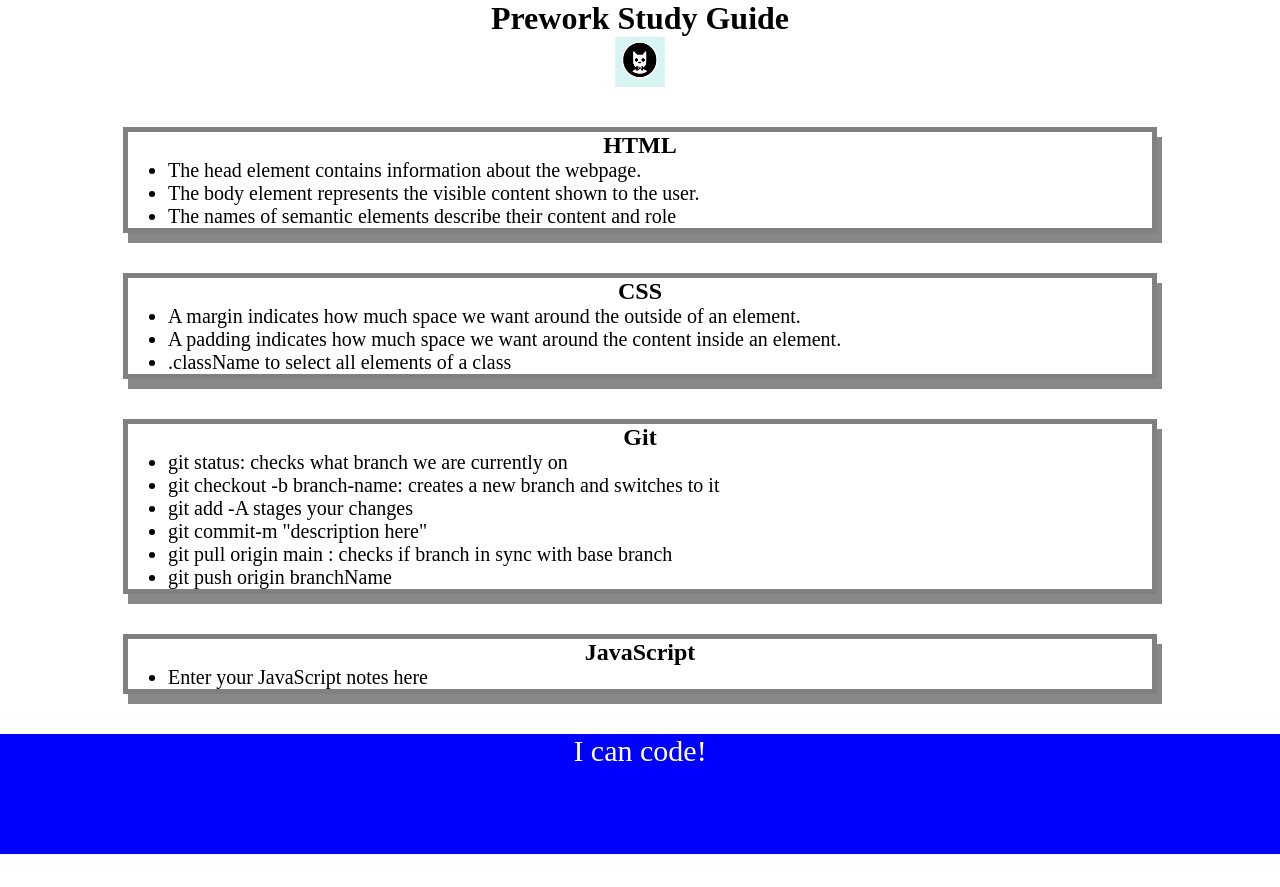
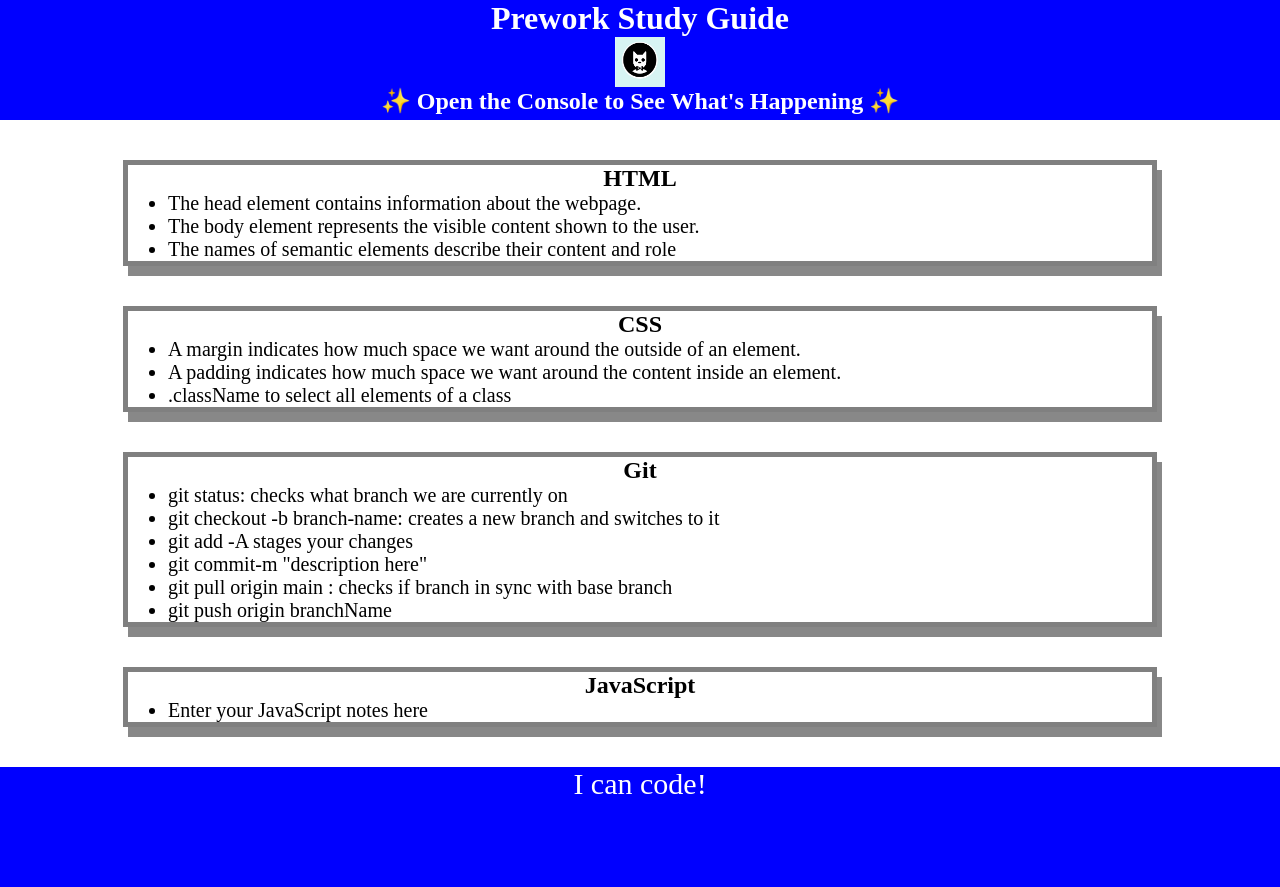
Before and after one commit to jewilli8/prework-study-guide, a plain HTML site: page index.html in a window 1280 px wide. Before the commit the page ends 854 px from the top, so only its background shows below. Drawn offline with Linux system fonts and the light colour scheme.

Commit message:
Fixed header CSS

```diff
--- /dev/null
+++ b/assets/script.js
@@ -0,0 +1,2 @@
+const topics = "HTML, CSS, Git, Javascript";
+console.log(topics);
--- a/assets/style.css
+++ b/assets/style.css
@@ -2,7 +2,7 @@
     margin: 0;
     padding: 0;
 }
-headers, footer {
+header, footer {
     width: 100%;
     height: 120px;
     background-color: blue;
--- a/index.html
+++ b/index.html
@@ -11,6 +11,7 @@
     <header id="top">
       <h1>Prework Study Guide</h1>
       <img src="./assets/bowtie-cat.png" alt="Profile image of cat wearing a bow tie." />
+        <h2>✨ Open the Console to See What's Happening ✨</h2>
     </header>
     <main>
       <section class="card" id="html-section">
@@ -59,5 +60,6 @@
     <footer>
       <p>I can code!</p>
     </footer>
+    <script src="./assets/script.js"></script>
   </body>
 </html>
```
